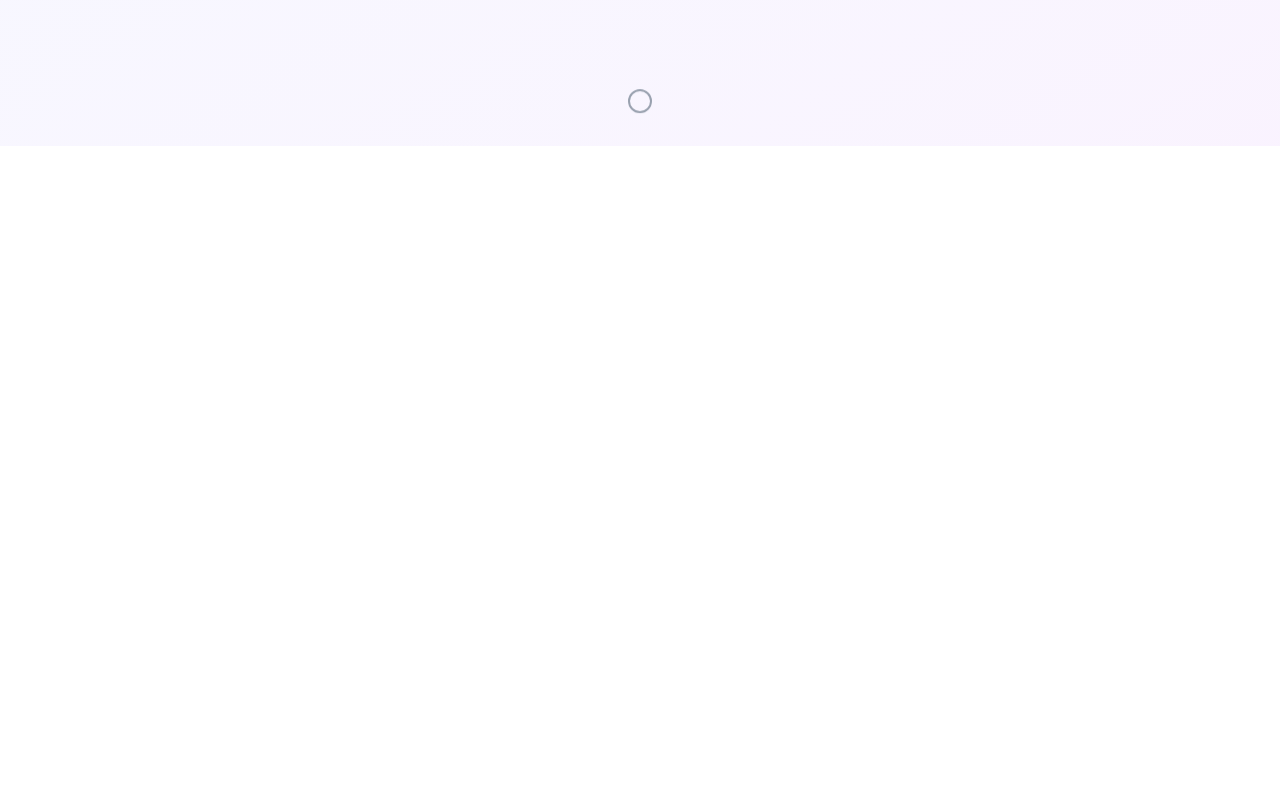
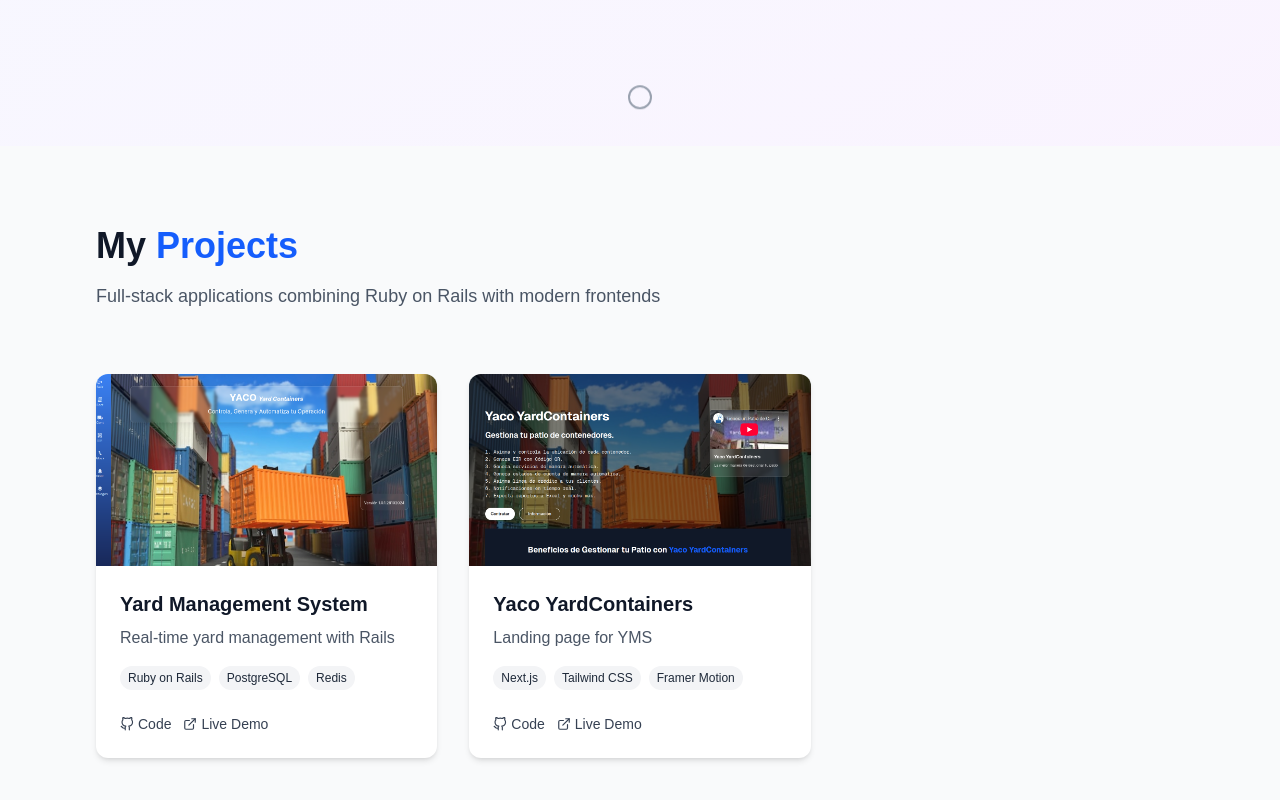
Before and after one commit to chucoyos/unodev, a Next.js app: page / in a window 1280 px wide. Shown: the part 654-1454 px from the top of the page. Before the commit the page ends 800 px from the top, so only its background shows below. Built offline with nearby package versions, Linux system fonts and the light colour scheme.

Commit message:
Add projects section

```diff
--- /dev/null
+++ b/app/components/ProjectsSection.jsx
@@ -0,0 +1,112 @@
+'use client';
+import { motion } from 'framer-motion';
+import { FiGithub, FiExternalLink } from 'react-icons/fi';
+import Image from 'next/image';
+
+const projects = [
+  {
+    title: "Yard Management System",
+    description: "Real-time yard management with Rails",
+    tags: ["Ruby on Rails", "PostgreSQL", "Redis"],
+    github: "https://github.com/chucoyos/container-yard",
+    live: "https://container-yard-2657e8869d5b.herokuapp.com/",
+    image: "/yaco.png"
+  },
+  {
+    title: "Yaco YardContainers",
+    description: "Landing page for YMS",
+    tags: ["Next.js", "Tailwind CSS", "Framer Motion"],
+    github: "https://github.com/chucoyos/yaco",
+    live: "https://yaco.vercel.app/",
+    image: "/yacoLanding.png"
+  }
+];
+
+export default function ProjectsSection() {
+  return (
+    <section className="py-20 px-6 md:px-12 lg:px-24 bg-gray-50 dark:bg-gray-900" id="projects">
+      <div className="max-w-6xl mx-auto">
+        {/* Section Header */}
+        <motion.div
+          initial={{ opacity: 0, y: 20 }}
+          whileInView={{ opacity: 1, y: 0 }}
+          transition={{ duration: 0.5 }}
+          viewport={{ once: true }}
+          className="mb-16"
+        >
+          <h2 className="text-3xl md:text-4xl font-bold mb-4 text-gray-900 dark:text-white">
+            My <span className="text-blue-600 dark:text-blue-400">Projects</span>
+          </h2>
+          <p className="text-lg text-gray-600 dark:text-gray-300 max-w-2xl">
+            Full-stack applications combining Ruby on Rails with modern frontends
+          </p>
+        </motion.div>
+
+        {/* Projects Grid */}
+        <div className="grid md:grid-cols-2 lg:grid-cols-3 gap-8">
+          {projects.map((project, index) => (
+            <motion.div
+              key={index}
+              initial={{ opacity: 0, y: 20 }}
+              whileInView={{ opacity: 1, y: 0 }}
+              transition={{ duration: 0.5, delay: index * 0.1 }}
+              viewport={{ once: true }}
+              className="bg-white dark:bg-gray-800 rounded-xl shadow-md overflow-hidden hover:shadow-lg transition-shadow"
+            >
+              {/* Project Image */}
+              <div className="relative h-48 w-full">
+                <Image
+                  src={project.image}
+                  alt={project.title}
+                  fill
+                  className="object-cover"
+                  sizes="(max-width: 768px) 100vw, (max-width: 1200px) 50vw, 33vw"
+                />
+              </div>
+
+              {/* Project Content */}
+              <div className="p-6">
+                <h3 className="text-xl font-bold mb-2 text-gray-900 dark:text-white">
+                  {project.title}
+                </h3>
+                <p className="text-gray-600 dark:text-gray-300 mb-4">
+                  {project.description}
+                </p>
+
+                {/* Tags */}
+                <div className="flex flex-wrap gap-2 mb-6">
+                  {project.tags.map((tag, i) => (
+                    <span
+                      key={i}
+                      className="px-2 py-1 bg-gray-100 dark:bg-gray-700 text-gray-800 dark:text-gray-200 rounded-full text-xs"
+                    >
+                      {tag}
+                    </span>
+                  ))}
+                </div>
+
+                {/* Links */}
+                <div className="flex gap-3">
+                  <a
+                    href={project.github}
+                    className="flex items-center gap-1 text-sm hover:text-blue-600 dark:hover:text-blue-400 text-gray-700 dark:text-gray-300"
+                    target="_blank"
+                  >
+                    <FiGithub /> Code
+                  </a>
+                  <a
+                    href={project.live}
+                    className="flex items-center gap-1 text-sm hover:text-blue-600 dark:hover:text-blue-400 text-gray-700 dark:text-gray-300"
+                    target="_blank"
+                  >
+                    <FiExternalLink /> Live Demo
+                  </a>
+                </div>
+              </div>
+            </motion.div>
+          ))}
+        </div>
+      </div>
+    </section>
+  );
+}
--- a/app/page.js
+++ b/app/page.js
@@ -1,10 +1,12 @@
 import Image from "next/image";
  import HeroSection from "./components/HeroSection";
+ import ProjectsSection from "./components/ProjectsSection";
 
 export default function Home() {
   return (
     <div className="">
       <HeroSection />
+      <ProjectsSection />
     </div>
   );
 }
```
Also changed, not shown: public/yaco.png (added), public/yacoLanding.png (added).
